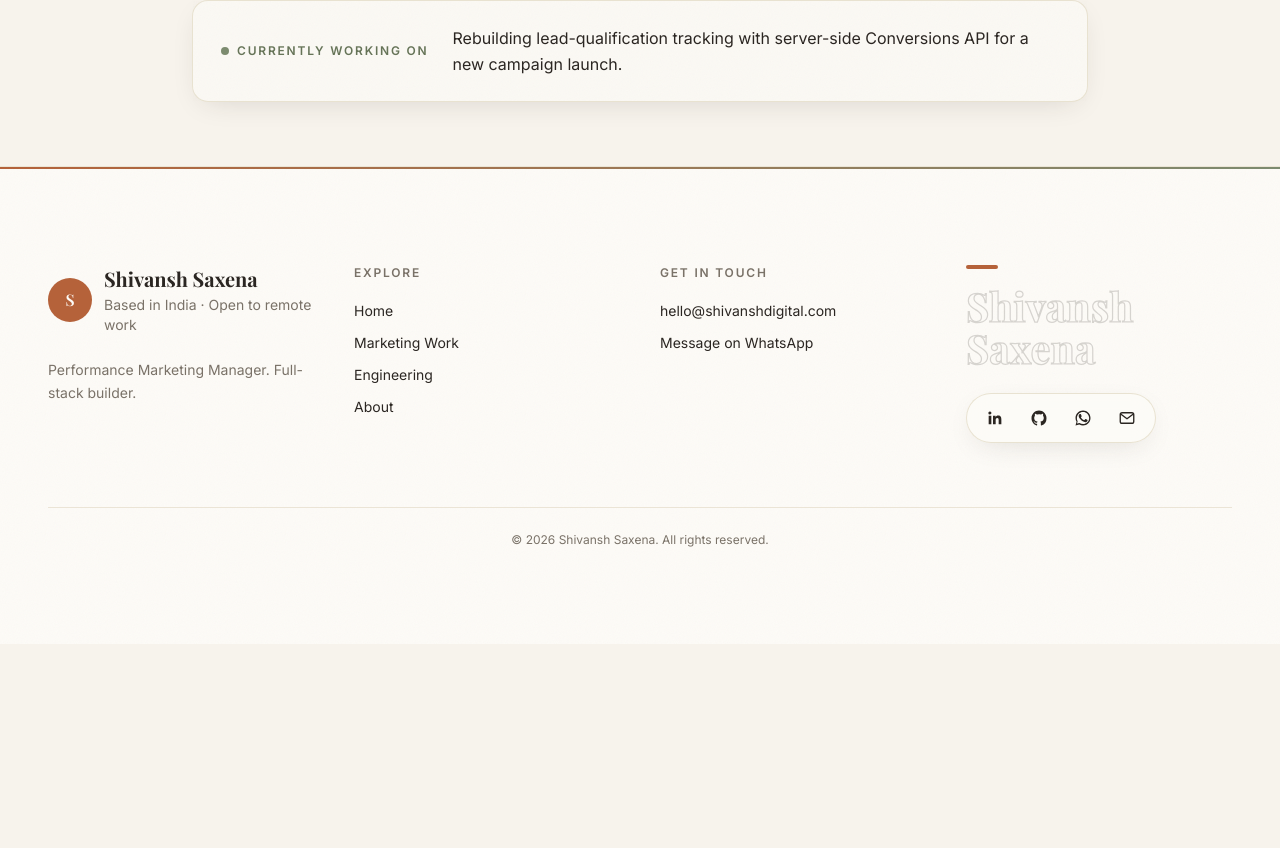
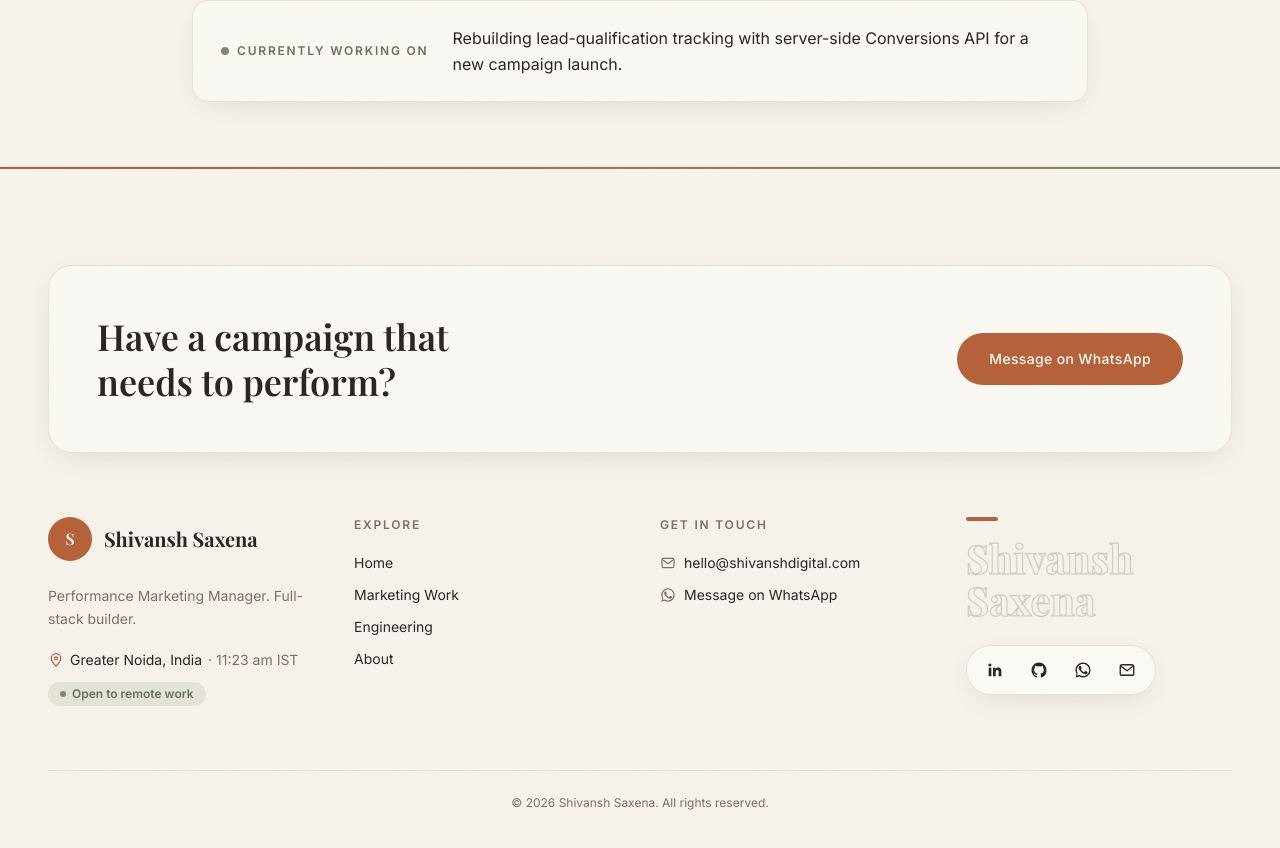
Before and after one commit to Shivansh-saxena09/shivansh-portfolio, a Next.js app: page / in a window 1280 px wide. Shown: the part 802-1650 px from the top of the page. Before the commit the page ends 1446 px from the top, so only its background shows below. Built offline with nearby package versions, Linux system fonts and the light colour scheme.

Commit message:
Rebuild footer as one composed piece: CTA panel, location/clock/availability, icon-prefixed contact links

```diff
--- a/src/components/layout/Footer.tsx
+++ b/src/components/layout/Footer.tsx
@@ -1,31 +1,74 @@
 "use client";
 
-import { useRef, type MouseEvent, type TouchEvent } from "react";
+import { useRef, useSyncExternalStore, type MouseEvent, type TouchEvent } from "react";
 import Link from "next/link";
-import { footerNote, person, nav, contact } from "@/content/site";
+import {
+  person,
+  nav,
+  contact,
+  location,
+  availability,
+  footerCta,
+} from "@/content/site";
 import { Container } from "@/components/ui/Container";
 import { SocialLinks } from "@/components/ui/SocialLinks";
+import { Button } from "@/components/ui/Button";
+import { EmailIcon, WhatsAppIcon } from "@/components/ui/SocialIcons";
 
 const footerNav = [{ label: "Home", href: "/" }, ...nav] as const;
 
+// Live IST clock in the identity column — a small, real detail (India
+// has one timezone, no DST, so this is simple/reliable), not a static
+// "Based in India" line. useSyncExternalStore rather than useState+
+// useEffect: the value is genuinely unknowable at SSR time, which is
+// exactly the case this hook exists for — server snapshot is null (no
+// mismatch), the real time appears the moment it mounts.
+function subscribeClock(callback: () => void) {
+  const id = setInterval(callback, 30_000);
+  return () => clearInterval(id);
+}
+function getClockSnapshot() {
+  return new Intl.DateTimeFormat("en-IN", {
+    timeZone: "Asia/Kolkata",
+    hour: "numeric",
+    minute: "2-digit",
+    hour12: true,
+  }).format(new Date());
+}
+function getClockServerSnapshot() {
+  return null;
+}
+
+function PinIcon(props: React.SVGProps<SVGSVGElement>) {
+  return (
+    <svg viewBox="0 0 24 24" fill="none" stroke="currentColor" strokeWidth={1.8} {...props}>
+      <path
+        d="M12 21s7-6.2 7-11.5A7 7 0 0 0 5 9.5C5 14.8 12 21 12 21Z"
+        strokeLinecap="round"
+        strokeLinejoin="round"
+      />
+      <circle cx="12" cy="9.5" r="2.25" />
+    </svg>
+  );
+}
+
 /**
- * Site footer — four columns (identity / explore / get in touch /
- * signature). The signature column holds the interactive wordmark: a
- * hollow "Shivansh Saxena" that fills in with the terracotta→sage
- * gradient inside a soft circle following the cursor (or a dragged
- * finger on touch) — scoped to that one column's width (via container
- * query units) rather than spanning the whole footer, so it reads as a
- * proportionate signature detail, not a dominating background element.
- * Social icons sit in the same column, below the wordmark.
+ * Site footer, composed as one deliberate closing sequence rather than a
+ * grid of stacked links: a full-width closing CTA panel first (the "one
+ * more chance to reach out" a page's content already made the case for),
+ * then a four-column utility grid (identity+location+live clock / explore
+ * / get in touch / the interactive signature wordmark), then copyright.
  *
- * `person.name` (an existing content-module value) drives both the real,
- * readable name in the identity column and the wordmark — one field,
- * two presentations, nothing new hardcoded.
+ * The signature column's wordmark is `person.name`, scoped via container-
+ * query units to that column's own width — a hollow outline that fills
+ * with the terracotta→sage gradient inside a soft circle following the
+ * cursor or a dragged finger. See globals.css' .footer-wordmark-* rules.
  */
 export function Footer() {
   const fillLayerRef = useRef<HTMLDivElement>(null);
   const [firstName, ...restName] = person.name.split(" ");
   const lastName = restName.join(" ");
+  const localTime = useSyncExternalStore(subscribeClock, getClockSnapshot, getClockServerSnapshot);
 
   function setSpot(clientX: number, clientY: number, target: HTMLElement) {
     const el = fillLayerRef.current;
@@ -53,24 +96,48 @@ export function Footer() {
     "font-heading text-[clamp(1.75rem,15cqw,2.75rem)] leading-[1.05] font-bold";
 
   return (
-    <footer className="paper-grain relative overflow-hidden border-t border-beige-border/70 bg-ivory">
+    <footer className="paper-grain relative overflow-hidden border-t border-beige-border/70 bg-cream">
       <div aria-hidden="true" className="h-[2px] w-full bg-gradient-to-r from-terracotta to-sage" />
 
       <Container className="relative z-10 py-16 sm:py-20 lg:py-24">
-        <div className="grid grid-cols-1 gap-12 sm:grid-cols-2 lg:grid-cols-4 lg:gap-10">
+        {/* Closing CTA — a real, floating panel (glass-card + its own
+            paper-grain), giving the paper texture and layered-depth
+            language actual structural work to do here, not just a
+            barely-visible global wash. */}
+        <div className="glass-card paper-grain relative overflow-hidden rounded-3xl px-8 py-10 shadow-xl sm:px-12 sm:py-12">
+          <div className="relative z-10 flex flex-col gap-6 lg:flex-row lg:items-center lg:justify-between">
+            <h2 className="max-w-md font-heading text-3xl leading-tight font-bold text-charcoal sm:text-4xl">
+              {footerCta.heading}
+            </h2>
+            <Button href={contact.whatsapp} variant="primary" className="w-fit shrink-0">
+              {footerCta.ctaLabel}
+            </Button>
+          </div>
+        </div>
+
+        {/* Utility grid */}
+        <div className="mt-16 grid grid-cols-1 gap-12 sm:grid-cols-2 lg:grid-cols-4 lg:gap-10">
           <div>
             <div className="flex items-center gap-3">
               <span className="flex h-11 w-11 shrink-0 items-center justify-center rounded-full bg-terracotta font-heading text-base font-semibold text-ivory">
                 S
               </span>
-              <div>
-                <p className="font-heading text-xl font-bold text-charcoal">{person.name}</p>
-                <p className="mt-0.5 font-body text-sm text-warm-grey">{footerNote}</p>
-              </div>
+              <p className="font-heading text-xl font-bold text-charcoal">{person.name}</p>
             </div>
+
             <p className="mt-6 max-w-xs font-body text-sm leading-relaxed text-warm-grey">
               {person.tagline}
             </p>
+
+            <div className="mt-5 flex items-center gap-1.5 font-body text-sm text-charcoal">
+              <PinIcon className="h-4 w-4 shrink-0 text-terracotta" />
+              {location}
+              {localTime && <span className="text-warm-grey">· {localTime} IST</span>}
+            </div>
+            <span className="mt-3 inline-flex w-fit items-center gap-1.5 rounded-full bg-sage/15 px-3 py-1 font-body text-xs font-semibold text-sage-dark">
+              <span className="h-1.5 w-1.5 rounded-full bg-sage" />
+              {availability}
+            </span>
           </div>
 
           <div>
@@ -97,16 +164,18 @@ export function Footer() {
             <div className="mt-5 flex flex-col items-start gap-3">
               <a
                 href={`mailto:${contact.email}`}
-                className="nav-underline font-body text-sm text-charcoal"
+                className="nav-underline flex items-center gap-2 font-body text-sm text-charcoal"
               >
+                <EmailIcon className="h-4 w-4 shrink-0 text-warm-grey" />
                 {contact.email}
               </a>
               <a
                 href={contact.whatsapp}
                 target="_blank"
                 rel="noopener noreferrer"
-                className="nav-underline font-body text-sm text-charcoal"
+                className="nav-underline flex items-center gap-2 font-body text-sm text-charcoal"
               >
+                <WhatsAppIcon className="h-4 w-4 shrink-0 text-warm-grey" />
                 Message on WhatsApp
               </a>
             </div>
--- a/src/content/site.ts
+++ b/src/content/site.ts
@@ -42,7 +42,14 @@ export const contact = {
   github: "https://github.com/Shivansh-saxena09",
 } as const;
 
-export const footerNote = "Based in India · Open to remote work" as const;
+export const location = "Greater Noida, India" as const;
+export const availability = "Open to remote work" as const;
+
+/** Closing call-to-action panel at the top of the footer. */
+export const footerCta = {
+  heading: "Have a campaign that needs to perform?",
+  ctaLabel: "Message on WhatsApp",
+} as const;
 
 /**
  * ⚠️ PLACEHOLDER FILE. Generated, not the real resume — see
```
